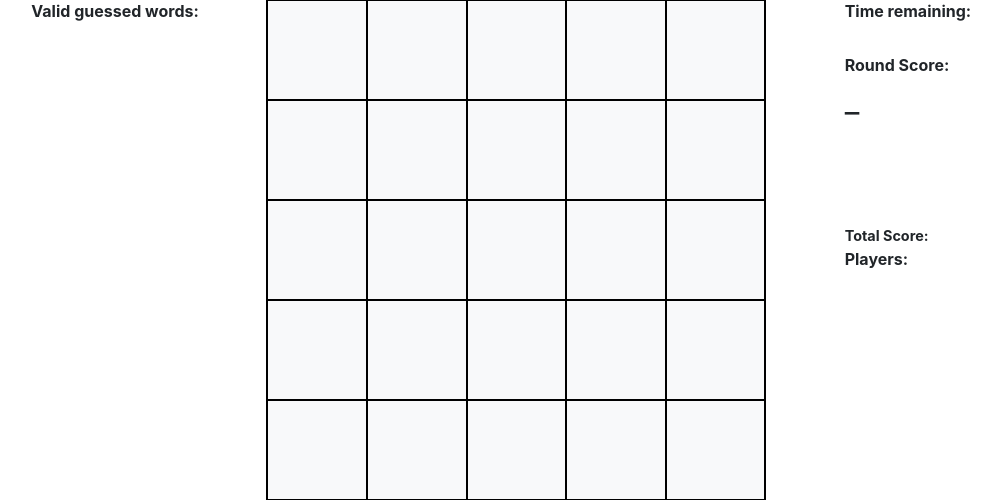
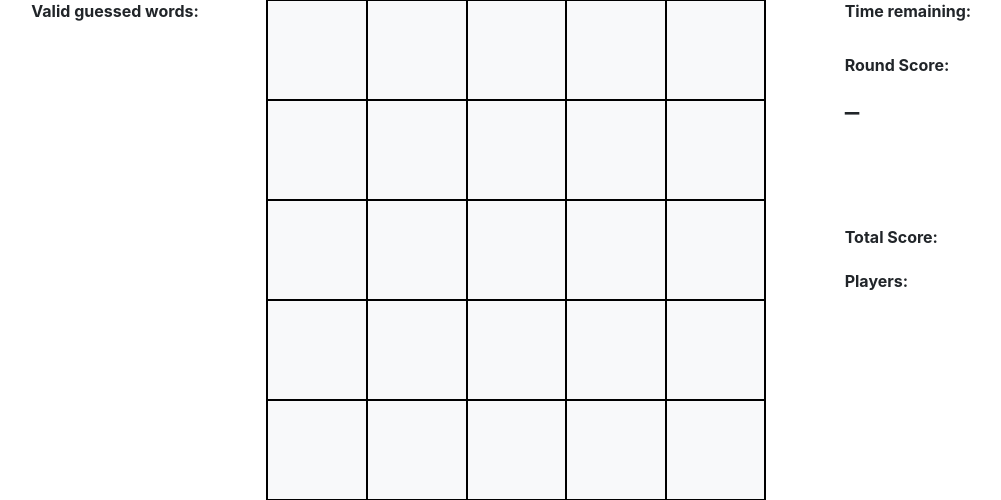
Before and after one commit to Tyler-Yates/games-box, a Python web app: template application/templates/scrambledwords/game.html in a window 1280 px wide. Shown: the part 171-671 px from the top of the page, without its empty margins (117-1118 px from the left). Run offline with Jinja, Linux system fonts and the light colour scheme; the template is opened without the code that fills it, so the values that code supplies are empty.

Commit message:
Minor style fix

```diff
--- a/application/static/scrambledwords/game.css
+++ b/application/static/scrambledwords/game.css
@@ -62,7 +62,7 @@
 }
 
 #total-score-container {
-    font-size: 90%;
+    margin-bottom: 20px;
 }
 
 .scored-word {
```
